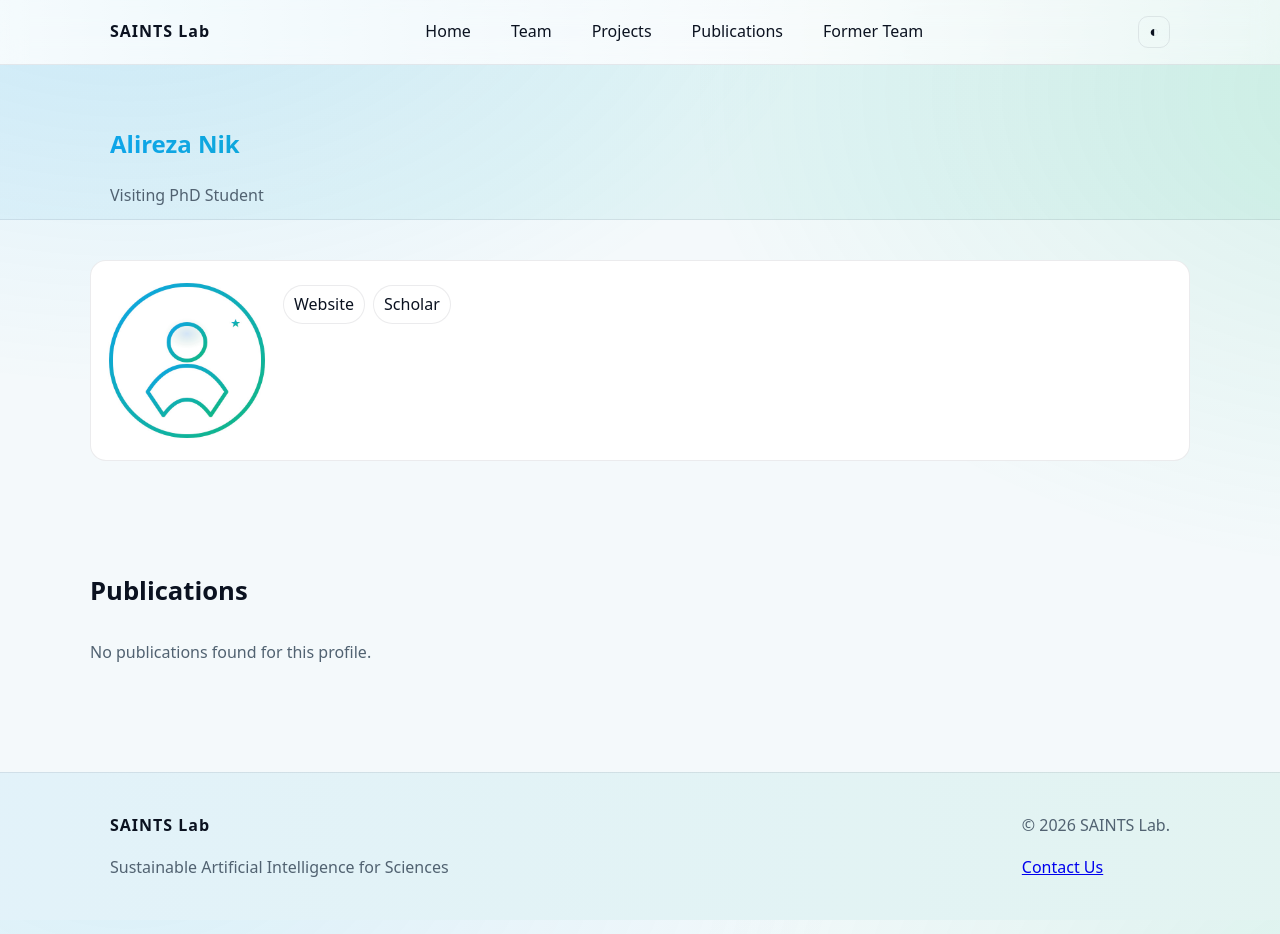
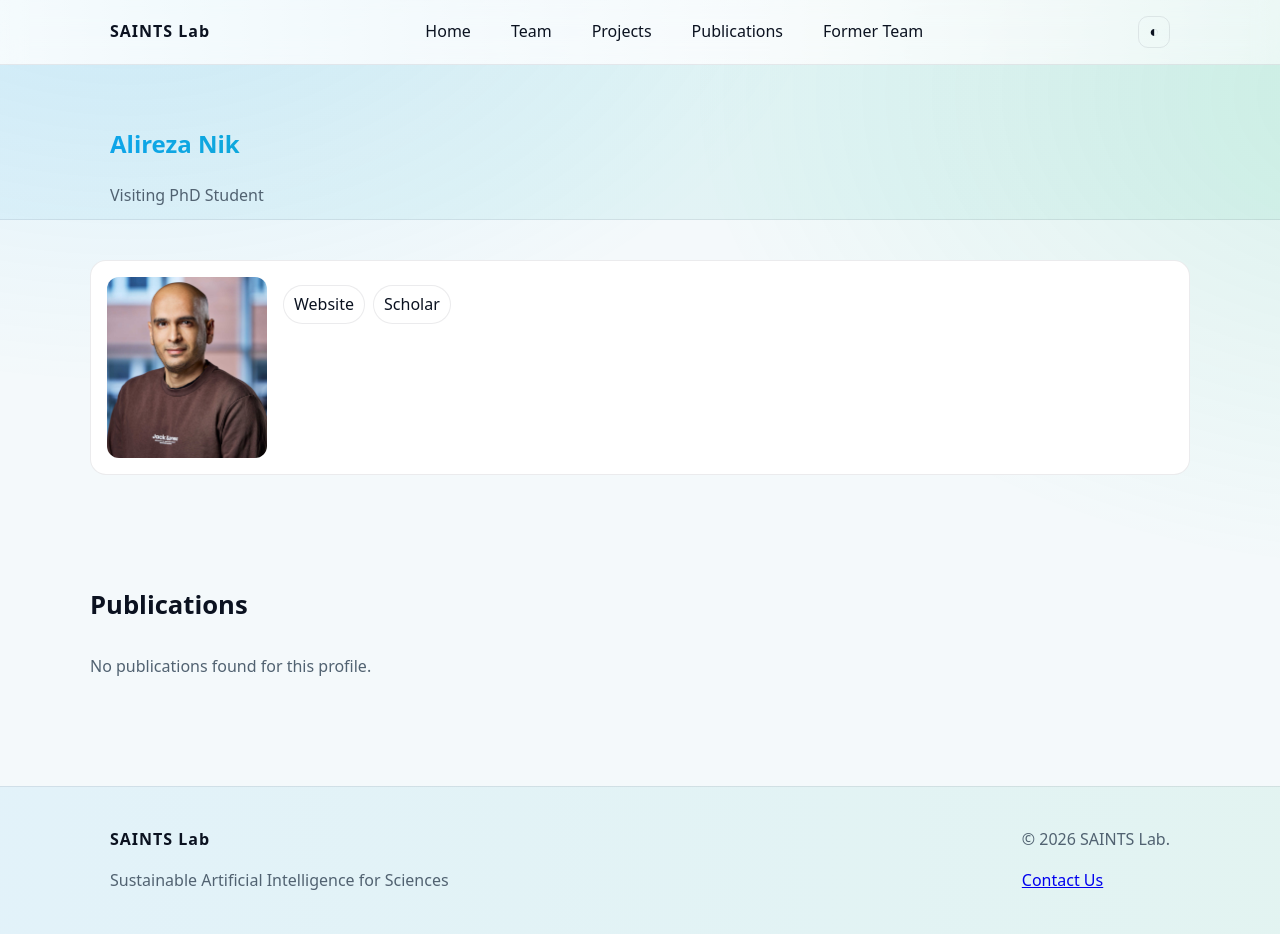
Before and after one commit to saintslab/saintslab.github.io, a Jekyll site: the page built from _people/alireza.md, in a window 1280 px wide and 934 px high. Built offline with Jekyll 4.4.1, drawn with Linux system fonts in a browser that asks for light colours.

Commit message:
Update ali

```diff
--- a/_people/alireza.md
+++ b/_people/alireza.md
@@ -4,7 +4,7 @@ role: Visiting PhD Student
 pub_aliases:
   - Alirezah Nik
 email:
-photo: /assets/img/saint-placeholder.jpg
+photo: /assets/img/ali.jpg
 scholar: https://scholar.google.com/citations?user=-CavHbAAAAAJ&hl=en&oi=ao
 website: https://www.simula.no/people/alireza
 github:
```
Also changed, not shown: assets/img/ali.jpg (added).
